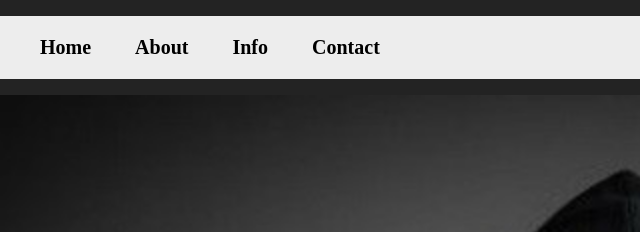
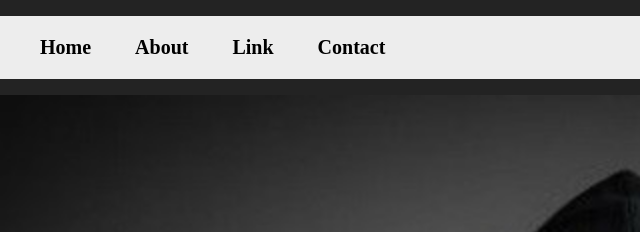
Before and after one commit to Sardor0795/ToggleMenu, a plain HTML site: page index.html in a window 1280 px wide. Shown: the top 232 px of the page, 0-640 px from the left. Drawn offline with Linux system fonts and the light colour scheme.

Commit message:
Update index.html

```diff
--- a/index.html
+++ b/index.html
@@ -18,7 +18,7 @@
             <ul id=menu>
                 <a href="#"><li>Home</li></a>
                 <a href="#"><li>About</li></a>
-                <a href="#"><li>Info</li></a>
+                <a href="#"><li>Link</li></a>
                 <a href="#"><li>Contact</li></a>
             </ul>
         </div>
```
